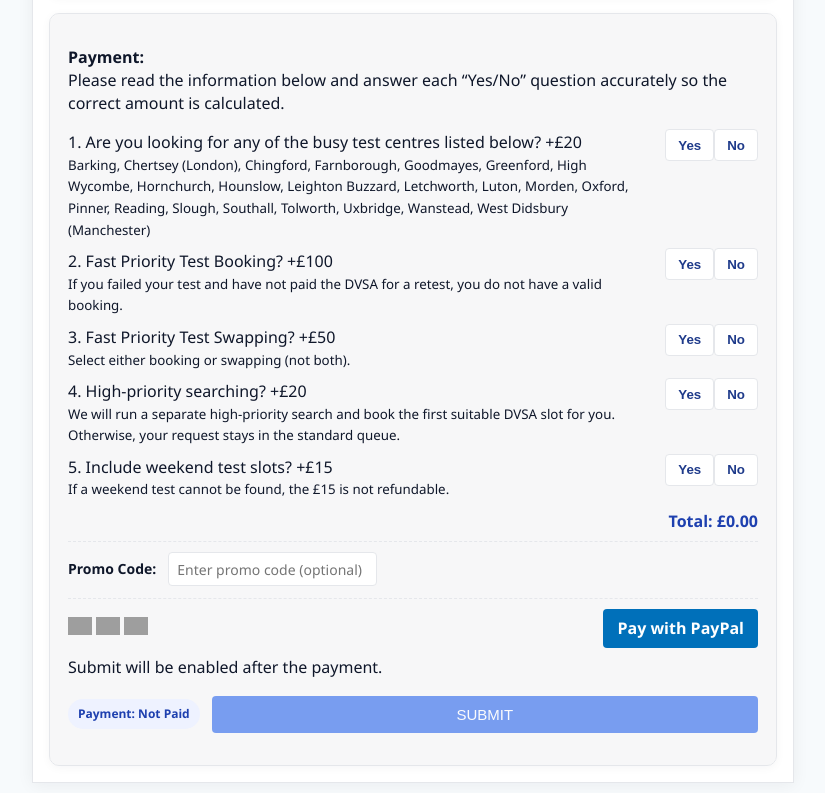
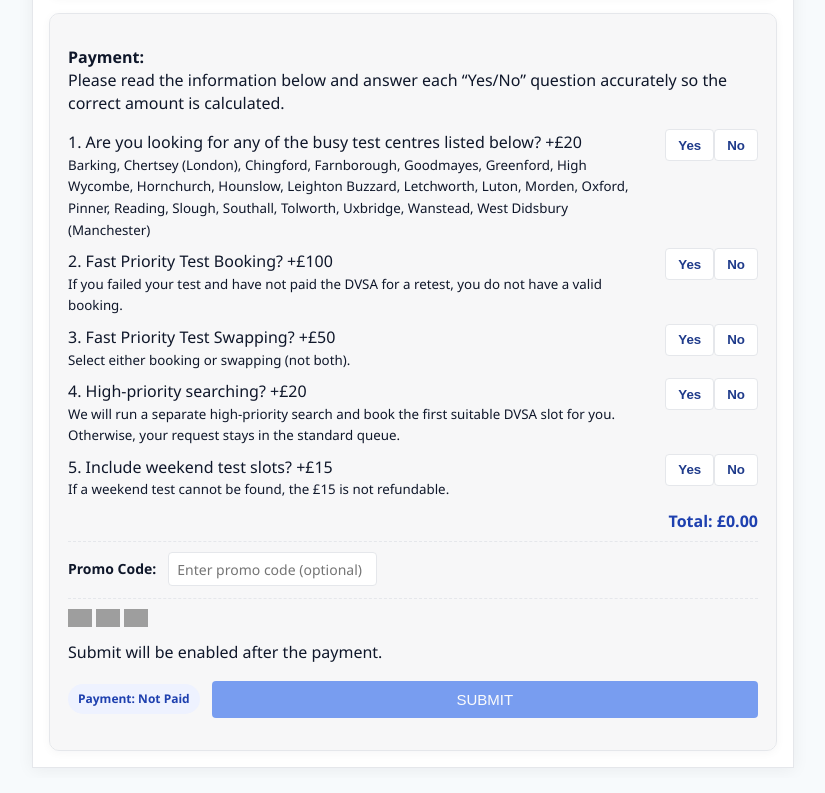
Before and after one commit to moein-daqiq/Fastdrivingtestbooking, a plain HTML site: page index.html in a window 1280 px wide. Shown: the part 1781-2574 px from the top of the page, without its empty margins (227-1052 px from the left). Drawn offline with Linux system fonts and the light colour scheme; no server answers; grey boxes are pictures that could not be loaded.

Commit message:
Update index.html

```diff
--- a/index.html
+++ b/index.html
@@ -419,8 +419,6 @@
             <img src="https://upload.wikimedia.org/wikipedia/commons/2/2a/Mastercard-logo.svg" alt="Mastercard">
             <img src="https://upload.wikimedia.org/wikipedia/commons/3/30/American_Express_logo.svg" alt="Amex">
           </div>
-          <div style="display:flex; gap:10px;">
-            <a href="#" id="paypalBtn">Pay with PayPal</a>
           </div>
         </div>
 
```
